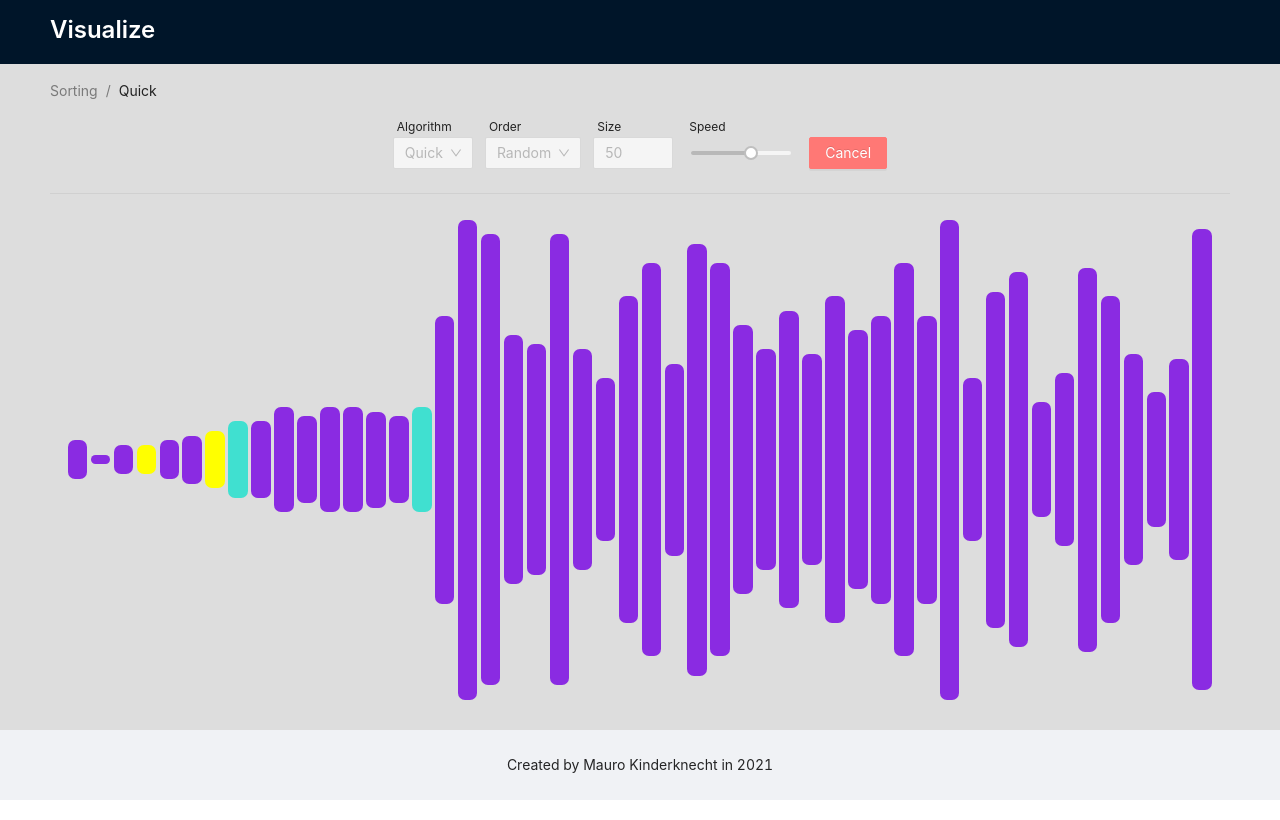
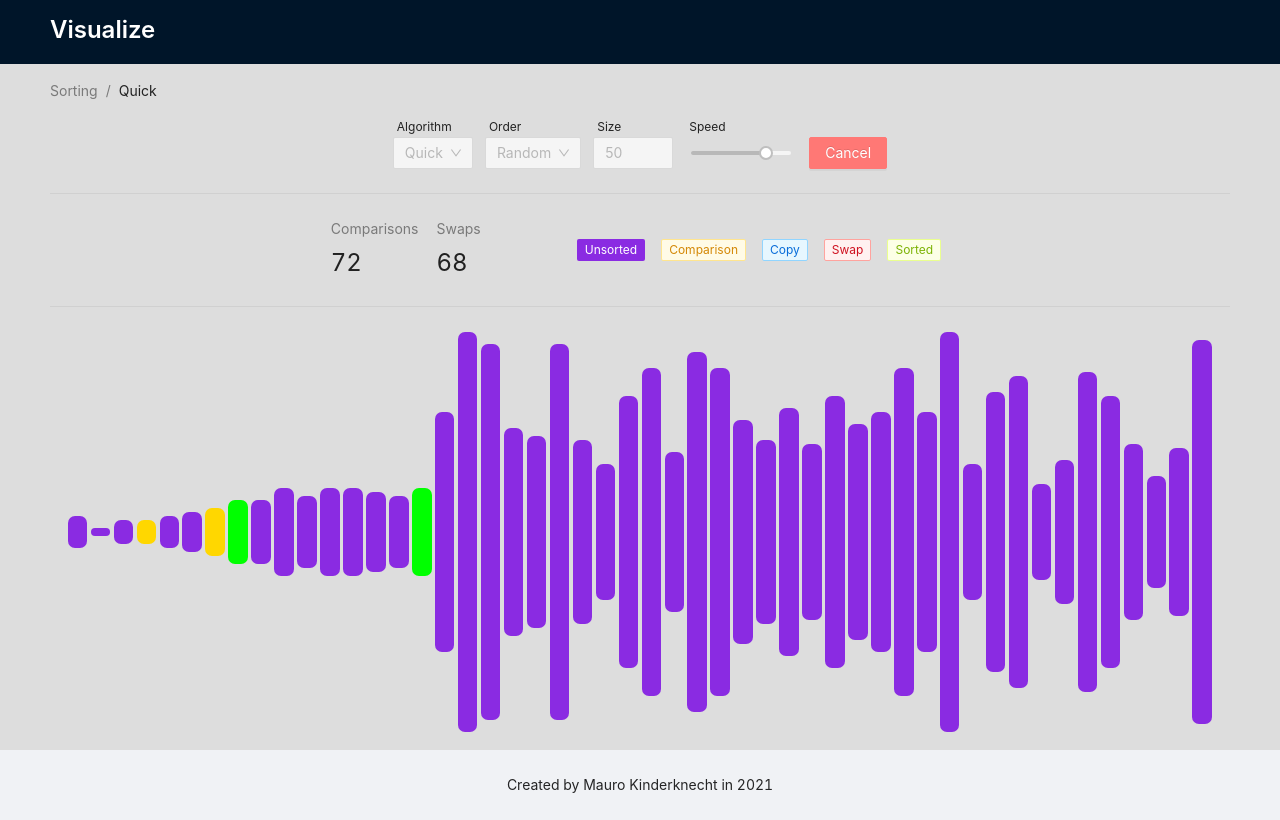
Before and after one commit to MauroKinderknecht/visualize, a React (Create React App) app in the folder client/: page /sorting in a window 1280 px wide. Both pictures are taken after a click on the button "Start". Built offline with nearby package versions, Linux system fonts and the light colour scheme.

Commit message:
added sorting color scheme and comp & swaps info

```diff
--- a/client/src/index.tsx
+++ b/client/src/index.tsx
@@ -4,9 +4,4 @@ import 'antd/dist/antd.css';
 import './index.scss';
 import App from './App';
 
-ReactDOM.render(
-    <React.StrictMode>
-        <App />
-    </React.StrictMode>,
-    document.getElementById('root'),
-);
+ReactDOM.render(<App />, document.getElementById('root'));
--- a/client/src/pages/Sorting.tsx
+++ b/client/src/pages/Sorting.tsx
@@ -1,10 +1,16 @@
 import React, { MutableRefObject } from 'react';
-import { Breadcrumb, Button, Divider, InputNumber, Select, Slider } from 'antd';
+import { Breadcrumb, Button, Divider, InputNumber, Select, Slider, Space, Statistic, Tag } from 'antd';
 import SortType from '../algorithms/sorting/utils/SortType';
 import Provider from '../algorithms/sorting/utils/Provider';
 import SortListener from '../algorithms/sorting/utils/SortListener';
 
 const { Option } = Select;
+
+const UNSORTED_COLOR = 'blueviolet';
+const COMPARISON_COLOR = 'gold';
+const SWAP_COLOR = 'red';
+const COPY_COLOR = 'blue';
+const SORTED_COLOR = 'lime';
 
 interface SortingProps {
     theme?: string;
@@ -18,6 +24,8 @@ interface SortingState {
     speed: number;
     delay: number;
     isCurrentlySorting: boolean;
+    comparisons: number;
+    swaps: number;
     isSorted: boolean;
 }
 
@@ -35,6 +43,8 @@ class Sorting extends React.Component<SortingProps, SortingState> {
             speed: 3.5,
             delay: Math.pow(10, 5 - 3.5),
             isCurrentlySorting: false,
+            comparisons: 0,
+            swaps: 0,
             isSorted: false,
         };
         this.ref = React.createRef();
@@ -78,26 +88,27 @@ class Sorting extends React.Component<SortingProps, SortingState> {
             this.timeouts.push(
                 setTimeout(() => {
                     if (animation[0] === 'comparison') {
-                        this.animateAccess(array, animation[1] as number, 'yellow');
-                        this.animateAccess(array, animation[2] as number, 'yellow');
+                        this.animateAccess(array, animation[1] as number, COMPARISON_COLOR);
+                        this.animateAccess(array, animation[2] as number, COMPARISON_COLOR);
+                        this.setState({ comparisons: this.state.comparisons + 1 });
                     } else if (animation[0] === 'swap') {
-                        this.animateAccess(array, animation[1] as number, 'red');
-                        this.animateAccess(array, animation[2] as number, 'red');
+                        this.animateAccess(array, animation[1] as number, SWAP_COLOR);
+                        this.animateAccess(array, animation[2] as number, SWAP_COLOR);
 
                         const prev = this.state.array;
                         const current = [...prev];
                         current[animation[1] as number] = prev[animation[2] as number];
                         current[animation[2] as number] = prev[animation[1] as number];
-                        this.setState({ array: current });
+                        this.setState({ array: current, swaps: this.state.comparisons + 1 });
                     } else if (animation[0] === 'copy') {
-                        this.animateAccess(array, animation[1] as number, 'blue');
+                        this.animateAccess(array, animation[1] as number, COPY_COLOR);
 
                         const prev = this.state.array;
                         const current = [...prev];
                         current[animation[1] as number] = animation[2] as number;
-                        this.setState({ array: current });
+                        this.setState({ array: current, swaps: this.state.comparisons + 1 });
                     } else {
-                        this.animateSorted(array, animation[1] as number, 'turquoise');
+                        this.animateSorted(array, animation[1] as number, SORTED_COLOR);
                     }
                 }, index * this.state.delay),
             );
@@ -119,7 +130,7 @@ class Sorting extends React.Component<SortingProps, SortingState> {
         );
         this.timeouts.push(
             setTimeout(() => {
-                style.background = 'blueviolet';
+                style.background = UNSORTED_COLOR;
             }, this.state.delay * 2),
         );
     }
@@ -139,7 +150,7 @@ class Sorting extends React.Component<SortingProps, SortingState> {
         const array = this.ref.current?.children as HTMLCollectionOf<HTMLDivElement>;
         for (let i = 0; i < this.state.size; i++) {
             const style = array[i].style;
-            style.background = 'blueviolet';
+            style.background = UNSORTED_COLOR;
         }
     }
 
@@ -149,7 +160,7 @@ class Sorting extends React.Component<SortingProps, SortingState> {
             clearTimeout(timeout);
         });
         this.reset();
-        this.setState({ isCurrentlySorting: false }, this.generateArray);
+        this.setState({ isCurrentlySorting: false, comparisons: 0, swaps: 0 }, this.generateArray);
     };
 
     // handler for algorithm select
@@ -243,7 +254,7 @@ class Sorting extends React.Component<SortingProps, SortingState> {
                             <Slider
                                 tipFormatter={null}
                                 min={2}
-                                max={4.5}
+                                max={4.0}
                                 step={0.1}
                                 disabled={this.state.isCurrentlySorting}
                                 defaultValue={this.state.speed}
@@ -266,6 +277,30 @@ class Sorting extends React.Component<SortingProps, SortingState> {
 
                 <Divider />
 
+                <div
+                    style={{
+                        display: `${this.state.isCurrentlySorting || this.state.isSorted ? 'flex' : 'none'}`,
+                        width: '100%',
+                        flexDirection: 'row',
+                        justifyContent: 'center',
+                    }}
+                >
+                    <Statistic style={{ marginRight: '18px' }} title="Comparisons" value={this.state.comparisons} />
+                    <Statistic style={{ marginRight: '96px' }} title="Swaps" value={this.state.swaps} />
+
+                    <Space size={'small'}>
+                        <Tag color={UNSORTED_COLOR}>Unsorted</Tag>
+                        <Tag color={COMPARISON_COLOR}>Comparison</Tag>
+                        <Tag color={COPY_COLOR}>Copy</Tag>
+                        <Tag color={SWAP_COLOR}>Swap</Tag>
+                        <Tag color={SORTED_COLOR}>Sorted</Tag>
+                    </Space>
+                </div>
+
+                <Divider
+                    style={{ display: `${this.state.isCurrentlySorting || this.state.isSorted ? 'flex' : 'none'}` }}
+                />
+
                 <div style={{ margin: '16px', display: 'flex', flexDirection: 'column' }}>
                     <div
                         ref={this.ref}
@@ -274,9 +309,9 @@ class Sorting extends React.Component<SortingProps, SortingState> {
                         {this.state.array.map((height, index) => (
                             <div
                                 style={{
-                                    height: `${(60 * height) / this.state.size}vh`,
+                                    height: `${(50 * height) / this.state.size}vh`,
                                     width: `${100 / this.state.size}vw`,
-                                    background: 'blueviolet',
+                                    background: UNSORTED_COLOR,
                                     borderRadius: '0.5em',
                                     margin: '0.15%',
                                 }}
```
Also changed, not shown: 1 other file (tests, documents, lock files or other folders).
